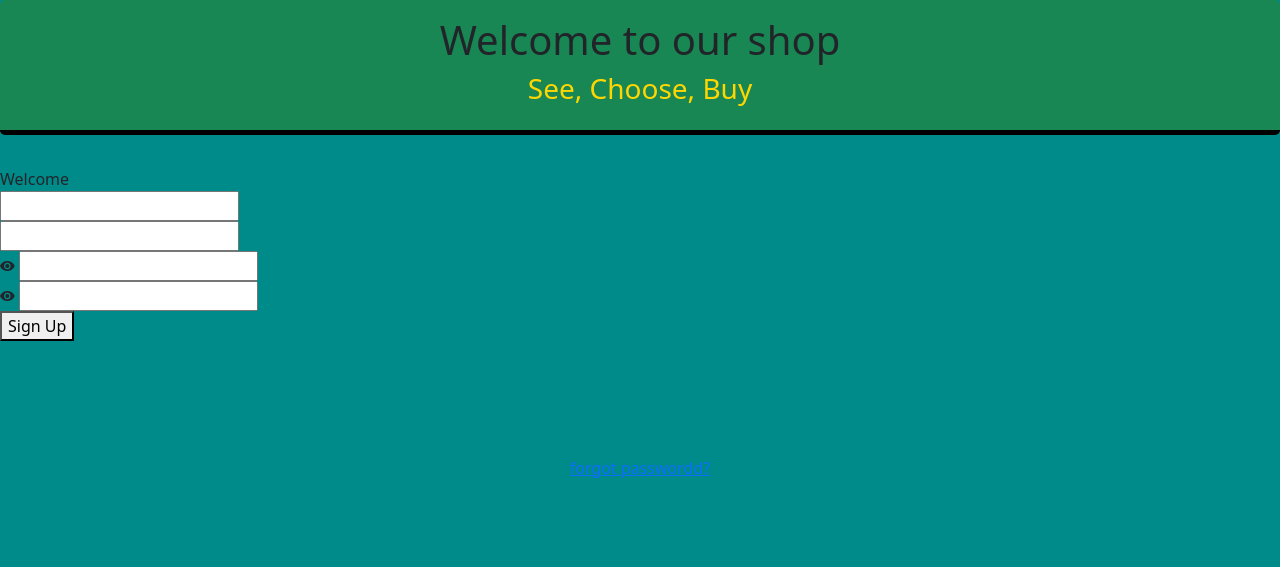
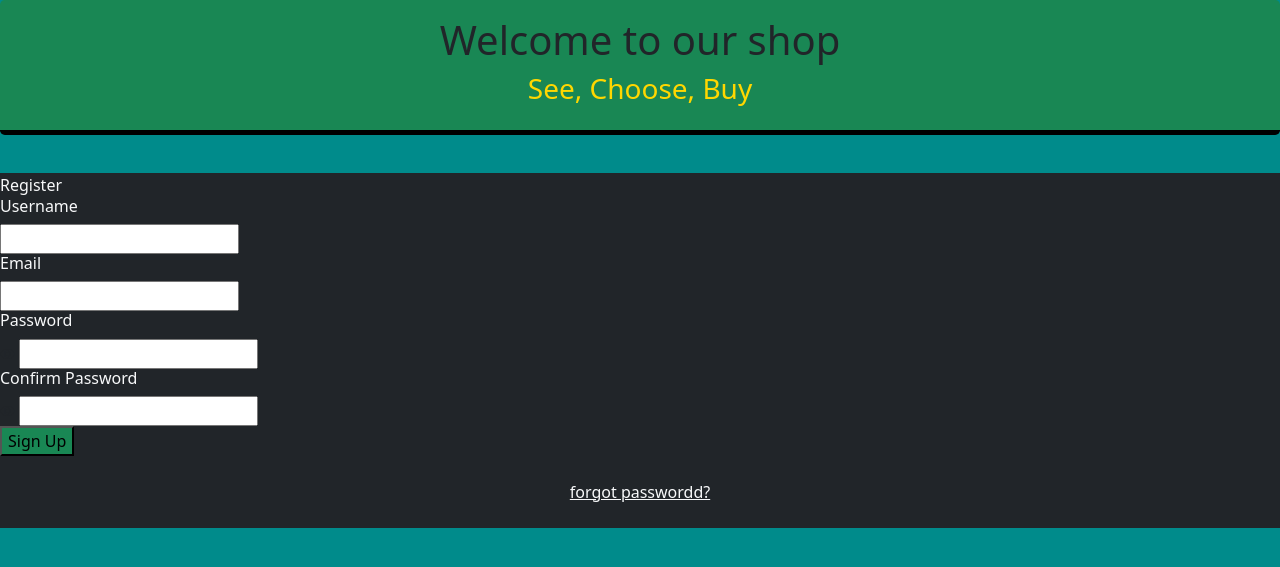
Before and after one commit to sepehrab1996/online-shop, a Django app: page /en/customer/register/ in a window 1280 px wide. Shown: the part 115-682 px from the top of the page. Run offline with Django 3.2, Linux system fonts and the light colour scheme; data that the repository does not hold is empty; some libraries are stand-ins or nearby versions.

Commit message:
some change on register.html (style, ...)

```diff
--- a/templates/customer/register.html
+++ b/templates/customer/register.html
@@ -38,14 +38,14 @@
 {% block content %}
 
     <div class="limiter">
-        <div class="container-login100">
-            <div class="wrap-login100">
+        <div class="container-login100" style="background-color: darkcyan; margin-top: 3%">
+            <div class="wrap-login100 bg-dark">
                 <form action="" class="login100-form validate-form" id="register_form">
                     {#                                     {% csrf_token %}#}
-                    <span class="login100-form-title p-b-26">
-					{% translate 'Welcome' %}
+                    <span class="login100-form-title p-b-26 text-light">
+					{% translate 'Register' %}
 					</span>
-                    <span class="login100-form-title p-b-48">
+                    <span class="login100-form-title p-b-48 text-light">
 
 
 
@@ -57,22 +57,25 @@
 
 
                     <div class="wrap-input100 validate-input" data-validate="Valid email is: a@b.c">
+                        <h6 class="text-light">{% translate 'Username' %}</h6>
                         {{ form.username|add_class:"input100" }}
                         <div class="errors">
                                     <span style="font-size: x-small;color: red" id="username-error">
                                       </span>
                         </div>
-                        <span class="focus-input100" data-placeholder="{% translate 'username' %}"></span>
+
                     </div>
                     <div class="wrap-input100 validate-input" data-validate="Valid email is: a@b.c">
+                        <h6 class="text-light">{% translate 'Email' %}</h6>
                         {{ form.email|add_class:"input100" }}
                          <div class="errors">
                                     <span style="font-size: x-small;color: red" id="email-error">
                                       </span>
                         </div>
-                        <span class="focus-input100" data-placeholder="{% translate 'email' %}"></span>
+
                     </div>
                     <div class="wrap-input100 validate-input" data-validate="{% translate 'Enter password' %}">
+                        <h6 class="text-light">{% translate 'Password' %}</h6>
 						<span class="btn-show-pass">
 							<i class="zmdi zmdi-eye"></i>
 						</span>
@@ -81,11 +84,12 @@
                                     <span style="font-size: x-small;color: red" id="password-error">
                                       </span>
                         </div>
-                        <span class="focus-input100" data-placeholder="{% translate 'Password' %}"></span>
+
                     </div>
 
 
                     <div class="wrap-input100 validate-input" data-validate="{% translate 'Enter confirm password' %}">
+                        <h6 class="text-light">{% translate 'Confirm Password' %}</h6>
 						<span class="btn-show-pass">
 							<i class="zmdi zmdi-eye"></i>
 						</span>
@@ -94,20 +98,20 @@
                                     <div style="font-size: x-small;color: red" id="confirm-password-error">
                                       </div>
                         </div>
-                        <span class="focus-input100" data-placeholder="{% translate 'confirm password' %}"></span>
+
                     </div>
 
                     <div class="container-login100-form-btn">
                         <div class="wrap-login100-form-btn">
                             <div class="login100-form-bgbtn"></div>
-                            <button type="submit" class="login100-form-btn">
+                            <button type="submit" class="login100-form-btn bg-success">
                                 {% trans 'Sign Up' %}
                             </button>
                         </div>
                     </div>
                 </form>
-                <div class="text-center p-t-115">
-                    <a href="{% url 'customer:reset-password' %}" class="txt1">
+                <div class="text-center p-4">
+                    <a href="{% url 'customer:reset-password' %}" class="txt1 text-light">
                         {% translate 'forgot passwordd?' %}
                     </a>
 
```
